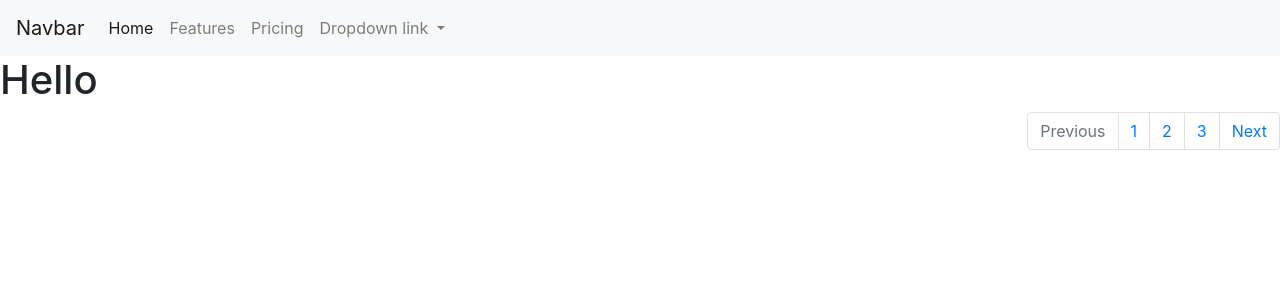
After one commit to eln123/Python_Django-ECommerce-Website, a Django app: template storefront/app1/templates/base.html in a window 1280 px wide. The commit adds this page. Shown: the top 300 px of the page. Run offline with Django 4.2, Linux system fonts and the light colour scheme; the template is opened without the code that fills it, so the values that code supplies are empty; parts of the project's set-up code (start-up, migrations or seed data) failed here and were passed over.

Commit message:
connected CSS bootstrap

```diff
--- a/storefront/app1/static/all_collections.css
+++ b/storefront/app1/static/all_collections.css
@@ -1,5 +1,5 @@
 h1 {
-    color: green
+    color: red
 }
 
 #list-of-collections-container {
--- /dev/null
+++ b/storefront/app1/templates/base.html
@@ -0,0 +1,93 @@
+<!DOCTYPE html>
+<html>
+  <head>
+    <link
+      rel="stylesheet"
+      href="https://cdn.jsdelivr.net/npm/bootstrap@4.3.1/dist/css/bootstrap.min.css"
+      integrity="sha384-ggOyR0iXCbMQv3Xipma34MD+dH/1fQ784/j6cY/iJTQUOhcWr7x9JvoRxT2MZw1T"
+      crossorigin="anonymous"
+    />
+    <title>{% block title %}{% endblock %}</title>
+  </head>
+  <body>
+    <nav class="navbar navbar-expand-lg navbar-light bg-light">
+      <a class="navbar-brand" href="#">Navbar</a>
+      <button
+        class="navbar-toggler"
+        type="button"
+        data-toggle="collapse"
+        data-target="#navbarNavDropdown"
+        aria-controls="navbarNavDropdown"
+        aria-expanded="false"
+        aria-label="Toggle navigation"
+      >
+        <span class="navbar-toggler-icon"></span>
+      </button>
+      <div class="collapse navbar-collapse" id="navbarNavDropdown">
+        <ul class="navbar-nav">
+          <li class="nav-item active">
+            <a class="nav-link" href="#"
+              >Home <span class="sr-only">(current)</span></a
+            >
+          </li>
+          <li class="nav-item">
+            <a class="nav-link" href="#">Features</a>
+          </li>
+          <li class="nav-item">
+            <a class="nav-link" href="#">Pricing</a>
+          </li>
+          <li class="nav-item dropdown">
+            <a
+              class="nav-link dropdown-toggle"
+              href="#"
+              id="navbarDropdownMenuLink"
+              role="button"
+              data-toggle="dropdown"
+              aria-haspopup="true"
+              aria-expanded="false"
+            >
+              Dropdown link
+            </a>
+            <div class="dropdown-menu" aria-labelledby="navbarDropdownMenuLink">
+              <a class="dropdown-item" href="#">Action</a>
+              <a class="dropdown-item" href="#">Another action</a>
+              <a class="dropdown-item" href="#">Something else here</a>
+            </div>
+          </li>
+        </ul>
+      </div>
+    </nav>
+    <h1>Hello</h1>
+    {% block content %} {% endblock %}
+    <nav aria-label="Page navigation example">
+      <ul class="pagination justify-content-end">
+        <li class="page-item disabled">
+          <a class="page-link" href="#" tabindex="-1" aria-disabled="true"
+            >Previous</a
+          >
+        </li>
+        <li class="page-item"><a class="page-link" href="#">1</a></li>
+        <li class="page-item"><a class="page-link" href="#">2</a></li>
+        <li class="page-item"><a class="page-link" href="#">3</a></li>
+        <li class="page-item">
+          <a class="page-link" href="#">Next</a>
+        </li>
+      </ul>
+    </nav>
+    <script
+      src="https://code.jquery.com/jquery-3.3.1.slim.min.js"
+      integrity="sha384-q8i/X+965DzO0rT7abK41JStQIAqVgRVzpbzo5smXKp4YfRvH+8abtTE1Pi6jizo"
+      crossorigin="anonymous"
+    ></script>
+    <script
+      src="https://cdn.jsdelivr.net/npm/popper.js@1.14.7/dist/umd/popper.min.js"
+      integrity="sha384-UO2eT0CpHqdSJQ6hJty5KVphtPhzWj9WO1clHTMGa3JDZwrnQq4sF86dIHNDz0W1"
+      crossorigin="anonymous"
+    ></script>
+    <script
+      src="https://cdn.jsdelivr.net/npm/bootstrap@4.3.1/dist/js/bootstrap.min.js"
+      integrity="sha384-JjSmVgyd0p3pXB1rRibZUAYoIIy6OrQ6VrjIEaFf/nJGzIxFDsf4x0xIM+B07jRM"
+      crossorigin="anonymous"
+    ></script>
+  </body>
+</html>
```
Also changed, not shown: storefront/app1/templates/all_collections.html (+39 -0 lines).
